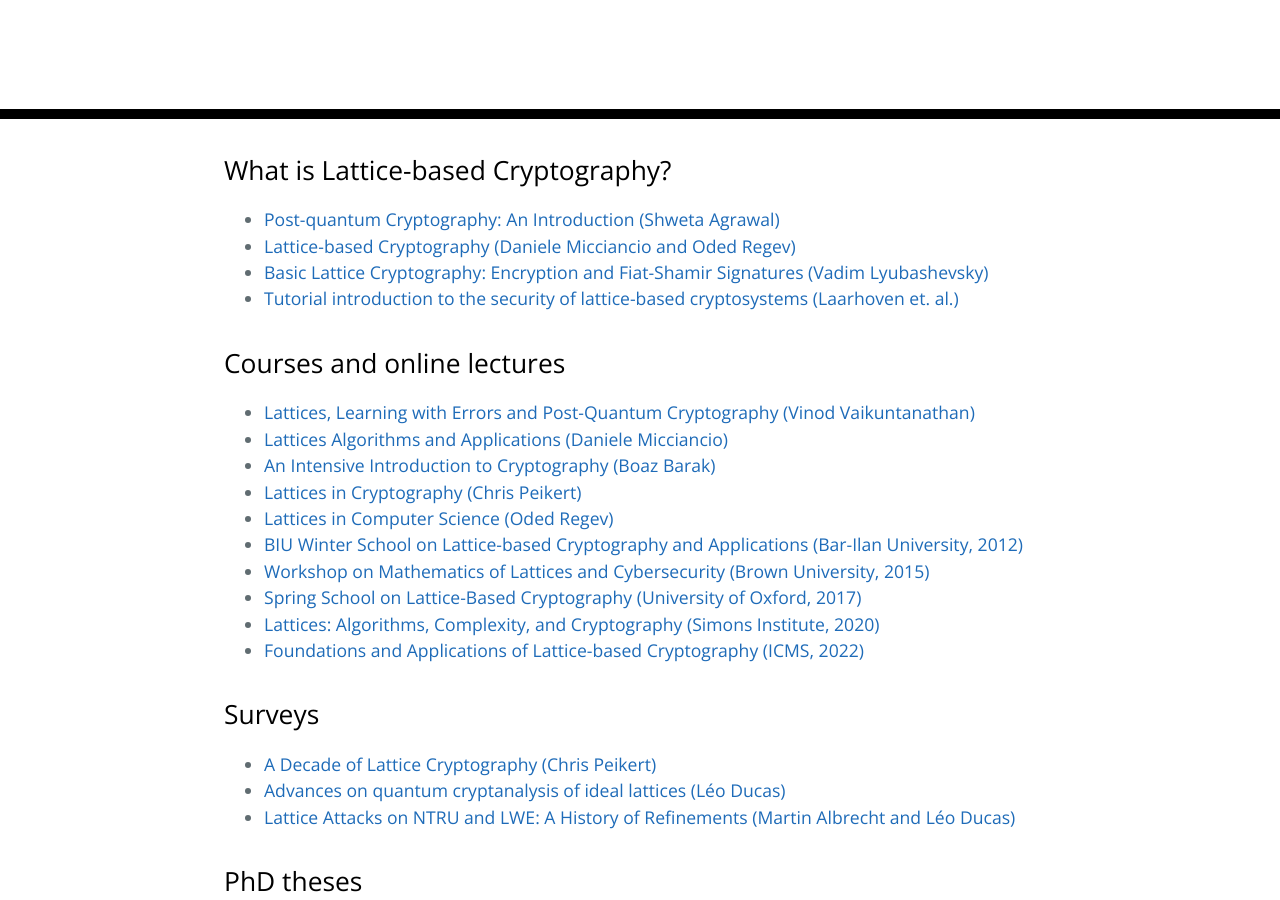
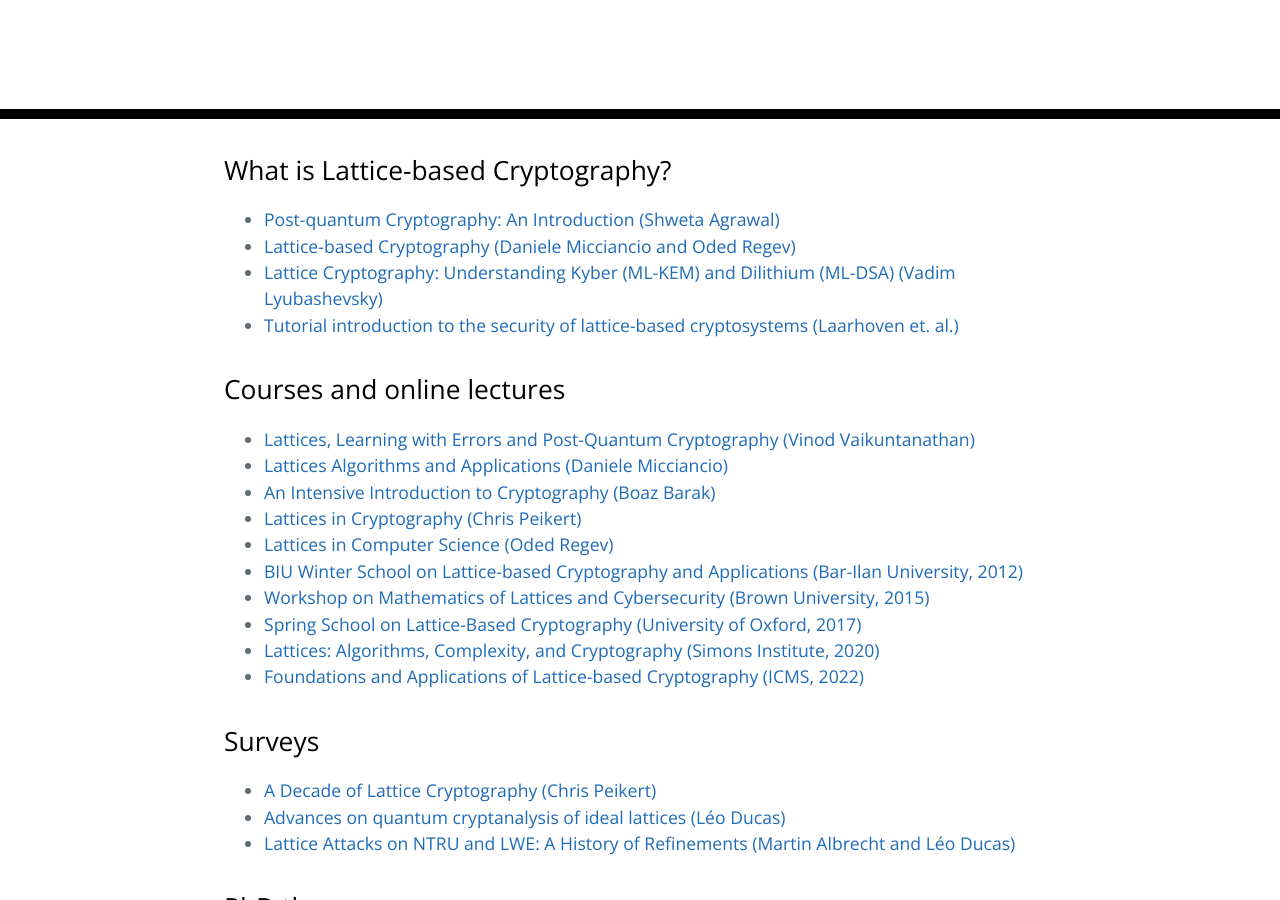
Before and after one commit to octaviopk9/lattice-based-cryptography, a Jekyll site: the page built from index.md, in a window 1280 px wide and 900 px high, scrolled down 420 px. Built offline with Jekyll 4.4.1, drawn with Linux system fonts in a browser that asks for light colours; our own code applies the rules of GitHub Pages for plain Markdown files.

Commit message:
Update Vadim's tutorial

```diff
--- a/index.md
+++ b/index.md
@@ -5,7 +5,7 @@ layout: default
 ## What is Lattice-based Cryptography?
 - [Post-quantum Cryptography: An Introduction (Shweta Agrawal)](http://www.cse.iitm.ac.in/~shwetaag/papers/PQC.pdf)
 - [Lattice-based Cryptography (Daniele Micciancio and Oded Regev)](https://cims.nyu.edu/~regev/papers/pqc.pdf)
-- [Basic Lattice Cryptography: Encryption and Fiat-Shamir Signatures (Vadim Lyubashevsky)](https://drive.google.com/file/d/1JTdW5ryznp-dUBBjN12QbvWz9R41NDGU/view?usp=sharing)
+- [Lattice Cryptography: Understanding Kyber (ML-KEM) and Dilithium (ML-DSA) (Vadim Lyubashevsky)](https://github.com/VadimLyubash/LatticeTutorial/blob/main/tutorial.pdf)
 - [Tutorial introduction to the security of lattice-based cryptosystems (Laarhoven et. al.)](https://eprint.iacr.org/2012/533.pdf)
 
 ## Courses and online lectures
```
